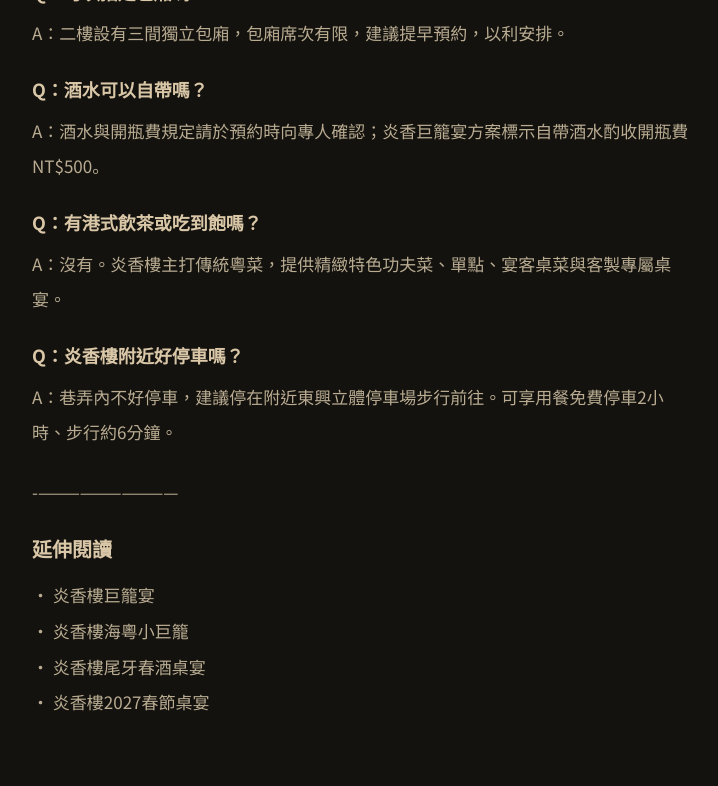
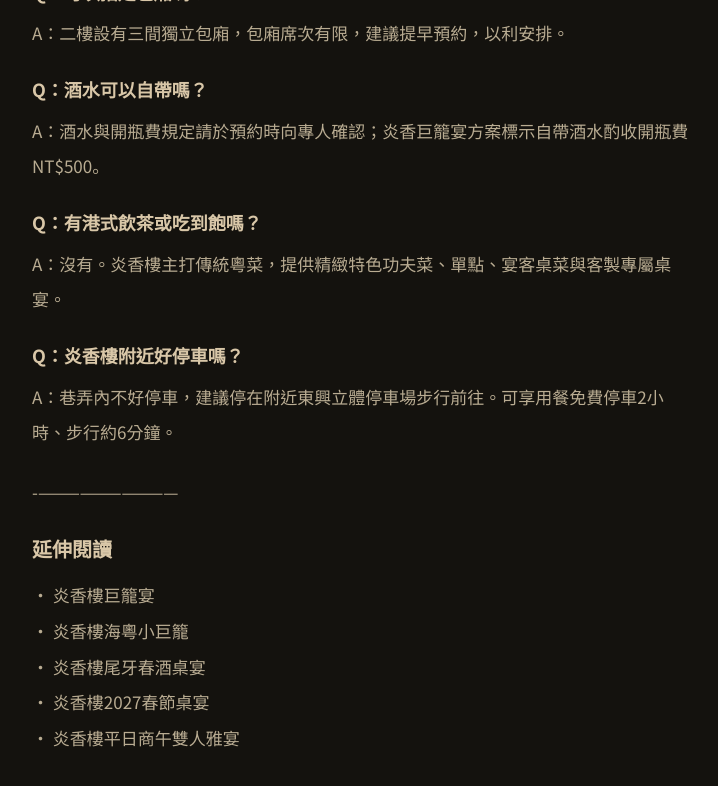
Before and after one commit to yanxianglou/yanxianglou.github.io, a Jekyll site: the page built from _news/2026-07-21-每一桌，都是專屬訂製👑.md, in a window 1280 px wide and 900 px high, scrolled down 8218 px. Shown: the top 786 px of the window, without its empty margins (276-994 px from the left). Built offline with Jekyll 4.4.1, drawn with Linux system fonts in a browser that asks for light colours.

Commit message:
Update 最新消息 “2026-07-21-每一桌，都是專屬訂製👑”

```diff
--- a/_news/2026-07-21-每一桌，都是專屬訂製👑.md
+++ b/_news/2026-07-21-每一桌，都是專屬訂製👑.md
@@ -198,7 +198,8 @@ A：巷弄內不好停車，建議停在附近東興立體停車場步行前往
 
 ## 延伸閱讀
 
-• 炎香樓巨籠宴\
+• [炎香樓巨籠宴](https://yanxianglou.com.tw/news/%E7%82%8E%E9%A6%99%E6%A8%93%E7%B2%B5%E5%BC%8F%E6%96%99%E7%90%86-%E5%8F%B0%E4%B8%AD%E5%B7%A8%E7%B1%A0%E5%AE%B4%E6%8E%A8%E8%96%A6-%E5%85%A8%E5%8F%B0%E9%A6%96%E5%BA%A7%E5%A4%A7%E8%BD%89%E8%BC%AA%E8%92%B8%E7%B1%A0-3%E6%AC%BE10%E4%BA%BA%E6%B5%B7%E9%AE%AE%E5%90%88%E8%8F%9C%E6%A1%8C%E5%AE%B4-nt-21-800%E8%B5%B7-%E5%AE%B6%E5%BA%AD%E8%81%9A%E9%A4%90-%E5%85%AC%E5%8F%B8%E8%81%9A%E9%A4%90-%E5%8C%85%E5%BB%82%E5%AE%B4%E5%AE%A2%E9%A6%96%E9%81%B8/)\
 • [炎香樓海粵小巨籠](https://yanxianglou.com.tw/news/hai-yue-xiao-ju-long/)\
 • [炎香樓尾牙春酒桌宴](https://yanxianglou.com.tw/news/%E5%B0%BE%E7%89%99-%E6%98%A5%E9%85%92-%E5%A5%BD%E5%AE%B4%E9%96%8B%E5%B8%AD/)\
-• [炎香樓2027春節桌宴](https://yanxianglou.com.tw/news/%E7%82%8E%E9%A6%99%E6%A8%93%E7%B2%B5%E5%BC%8F%E6%96%99%E7%90%86-%E5%8F%B0%E4%B8%AD%E6%98%A5%E7%AF%80%E5%9C%8D%E7%88%90%E6%8E%A8%E8%96%A6-2027%E7%BE%8A%E5%B9%B4%E6%A1%8C%E5%AE%B4-%E7%A6%8F%E7%BE%8A%E8%BF%8E%E6%98%A5%E6%B5%B7%E9%99%B8%E5%AE%B4-%E7%91%9E%E7%BE%8A%E5%91%88%E7%A5%A5%E9%BE%8D%E9%B3%B3%E5%AE%B4-6%E4%BA%BA10%E4%BA%BA%E5%B8%AD%E5%8A%A0%E5%A4%96%E5%B8%B6%E5%B9%B4%E8%8F%9C%E5%A5%97%E7%B5%84/)
+• [炎香樓2027春節桌宴](https://yanxianglou.com.tw/news/%E7%82%8E%E9%A6%99%E6%A8%93%E7%B2%B5%E5%BC%8F%E6%96%99%E7%90%86-%E5%8F%B0%E4%B8%AD%E6%98%A5%E7%AF%80%E5%9C%8D%E7%88%90%E6%8E%A8%E8%96%A6-2027%E7%BE%8A%E5%B9%B4%E6%A1%8C%E5%AE%B4-%E7%A6%8F%E7%BE%8A%E8%BF%8E%E6%98%A5%E6%B5%B7%E9%99%B8%E5%AE%B4-%E7%91%9E%E7%BE%8A%E5%91%88%E7%A5%A5%E9%BE%8D%E9%B3%B3%E5%AE%B4-6%E4%BA%BA10%E4%BA%BA%E5%B8%AD%E5%8A%A0%E5%A4%96%E5%B8%B6%E5%B9%B4%E8%8F%9C%E5%A5%97%E7%B5%84/)\
+• [炎香樓平日商午雙人雅宴](https://yanxianglou.com.tw/news/%E5%95%86%E5%8B%99%E9%9B%99%E4%BA%BA%E5%A5%97%E9%A4%90%E4%B8%8A%E5%B8%82-nt-1-680-10/)
```
